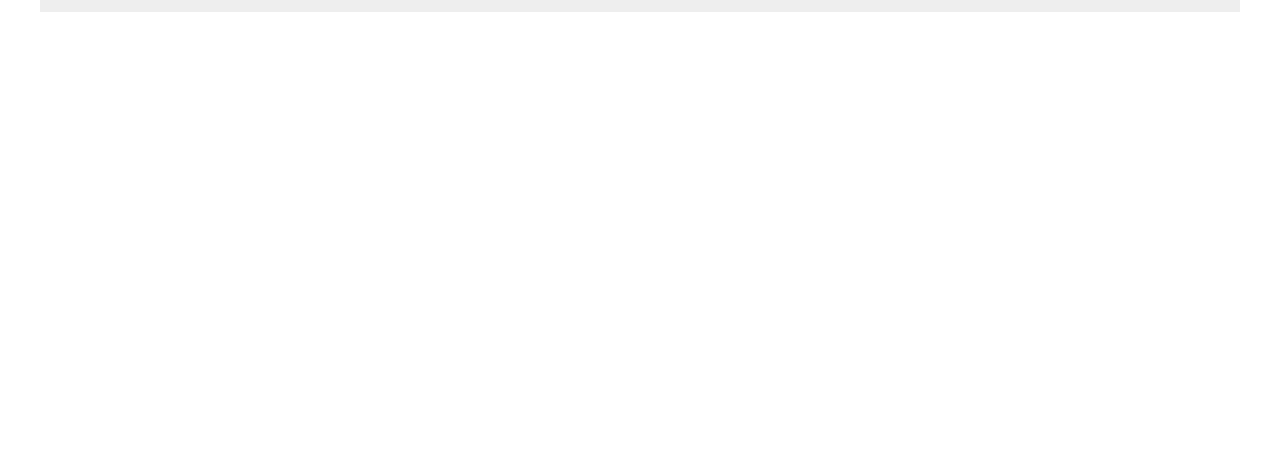
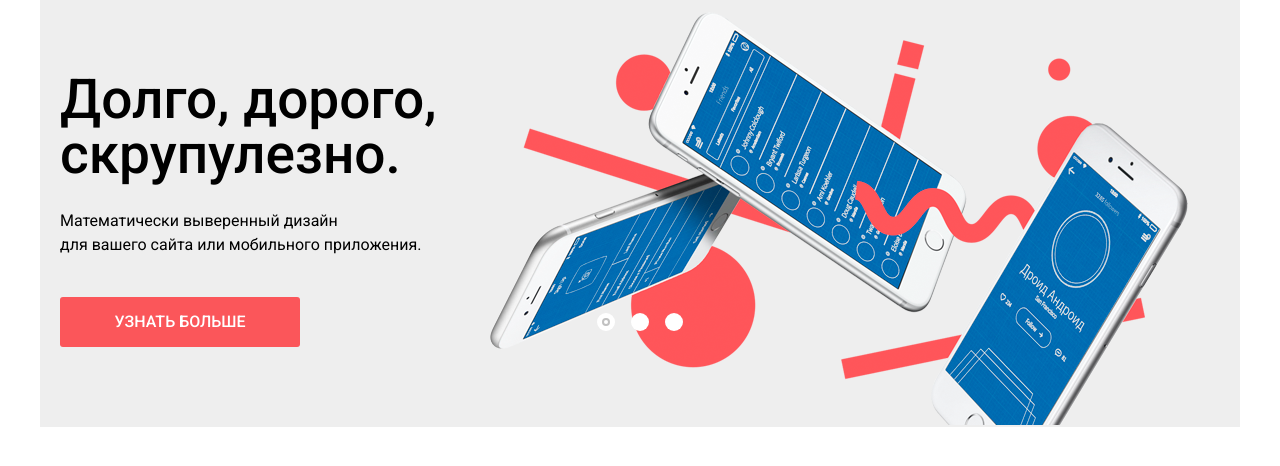
Before and after one commit to EfimovaN/design-studio, a plain HTML site: page index.html in a window 1280 px wide. Shown: the part 118-584 px from the top of the page. Drawn offline with nearby package versions, Linux system fonts and the light colour scheme.

Commit message:
Слайдер

```diff
--- a/css/main.css
+++ b/css/main.css
@@ -8,7 +8,7 @@ body {
   line-height: 24px;
   font-weight: 400;
   color: #000000;
-  text-transform: uppercase;
+
 
   background-color: #ffffff;
 }
@@ -52,7 +52,31 @@ a {
 html {box-sizing: border-box;
 }
 
-/* Хедер */
+.button {
+  display: block;
+  padding: 13px 0;
+
+  font: inherit;
+  font-weight: 500;
+  text-align: center;
+  color: #ffffff;
+  text-transform: uppercase;
+
+  background-color: #fb565a;
+  border-radius: 3px;
+  border: none;
+}
+
+.button:hover,
+.button:focus { background-color: #e74246; }
+
+.button:active {
+  color: rgba(255, 255, 255, 0.3);
+  background-color: #d7373b;
+  box-shadow: 0 3px rgba(0, 0, 0, 0.1) inset;
+}
+
+/* Header */
 
 .header {
   display: flex;
@@ -60,6 +84,7 @@ html {box-sizing: border-box;
   padding: 50px 20px 0 20px;
   min-height: 80px;
   background-color: #eeeeee;
+  text-transform: uppercase;
 }
 
 .header-logo:hover,
@@ -131,3 +156,127 @@ html {box-sizing: border-box;
 
 .site-navigation a:active,
 .user-navigation a:active { color: rgba(0, 0, 0, 0.3); }
+
+
+/* Slider */
+
+.slider {
+  position: relative;
+  padding: 0 20px;
+  background-color: #eeeeee;
+}
+
+.slider-controls {
+  position: absolute;
+  left: 50%;
+  bottom: 104px;
+  z-index: 10;
+
+  width: 160px;
+  height: 18px;
+  text-align: center;
+  font-size: 0;
+  transform: translateX(-50%);
+}
+
+.slider-controls label {
+  position: relative;
+  display: inline-block;
+  vertical-align: middle;
+  width: 18px;
+  height: 18px;
+  padding: 8px;
+  border-radius: 50%;
+  cursor: pointer;
+}
+
+.slider-controls label::after {
+  content: "";
+  position: absolute;
+  top: 8px;
+  left: 8px;
+  z-index: 1;
+  width: 18px;
+  height: 18px;
+  background: #ffffff;
+  border-radius: 50%;
+}
+
+.slider-list {
+  margin: 0;
+  padding: 0;
+  list-style: none;
+}
+
+.slider-item {
+  display: none;
+  box-sizing: border-box;
+  padding-top: 60px;
+  padding-bottom: 80px;
+}
+
+.slider-item:nth-child(1) {
+  background-image: url("/img/slide-1.png");
+  background-repeat: no-repeat;
+  background-position: 93% 0;
+}
+
+.slider-item:nth-child(2) {
+  background-image: url("/img/slide-2.png");
+  background-repeat: no-repeat;
+  background-position: 100% 0;
+}
+
+.slider-item:nth-child(3) {
+  background-image: url("/img/slide-3.png");
+  background-repeat: no-repeat;
+  background-position: 100% 20px;
+}
+
+.product-1:checked ~ .slider-list .slider-item:nth-child(1) {
+  display: block;
+}
+
+.product-2:checked ~ .slider-list .slider-item:nth-child(2) {
+  display: block;
+}
+
+.product-3:checked ~ .slider-list .slider-item:nth-child(3) {
+  display: block;
+}
+
+.product-1:checked ~ .slider-controls .slider-controls-item--1::before,
+.product-2:checked ~ .slider-controls .slider-controls-item--2::before,
+.product-3:checked ~ .slider-controls .slider-controls-item--3::before {
+  content: "";
+  position: absolute;
+  left: 50%;
+  top: 50%;
+  z-index: 2;
+  width: 4px;
+  height: 4px;
+  margin: -4px;
+  background-color: inherit;
+  border: 2px solid #c1c1c1;
+  border-radius: 50%;
+}
+
+.slider-item h3 {
+  max-width: 600px;
+  margin: 0;
+  margin-bottom: 27px;
+
+  font-size: 55px;
+  line-height: 55px;
+  font-weight: 500;
+}
+
+.slider-item p {
+  max-width: 430px;
+  margin: 0;
+  margin-bottom: 40px;
+}
+
+.slider-item .button {
+  width: 240px;
+}
--- a/index.html
+++ b/index.html
@@ -39,6 +39,43 @@
       <h1 class="visually-hidden">Дизайн-студия «Нёрдс» г. Краснодар</h1>
     </header>
 
+    <main>
+      <section class="slider">
+        <h2 class="visually-hidden">Преимущества</h2>
+        <input class="visually-hidden product-1" type="radio" id="product-1" name="toggle" checked>
+        <input class="visually-hidden product-2" type="radio" id="product-2" name="toggle">
+        <input class="visually-hidden product-3" type="radio" id="product-3" name="toggle">
+        <div class="slider-controls">
+          <label class="slider-controls-item slider-controls-item--1" for="product-1">Первый</label>
+          <label class="slider-controls-item slider-controls-item--2" for="product-2">Второй</label>
+          <label class="slider-controls-item slider-controls-item--3" for="product-3">Третий</label>
+        </div>
+        <ul class="slider-list">
+          <li class="slider-item">
+            <h3>Долго, дорого,<br> скрупулезно.</h3>
+            <p>Математически выверенный дизайн<br> для вашего сайта или мобильного приложения.</p>
+            <a class="slider-item-button button" href="#">Узнать больше</a>
+          </li>
+          <li class="slider-item">
+            <h3>Любим математику как никто другой</h3>
+            <p>Никакого креатива, только математические формулы для расчета идеальных пропорций.</p>
+            <a class="slider-item-button button" href="#">Узнать больше</a>
+          </li>
+          <li class="slider-item">
+            <h3>Только ночь,<br> только хардкор</h3>
+            <p>Работать днем, как все? Мы против этого.<br> Ближе к полуночи работа только начинается.</p>
+            <a class="slider-item-button button" href="#">Узнать больше</a>
+          </li>
+        </ul>
+
+      </section>
+
+
+
+    </main>
+
+
+
 
 
   </div>
```
Also changed, not shown: img/slide-1.png (added), img/slide-2.png (added), img/slide-3.png (added).
